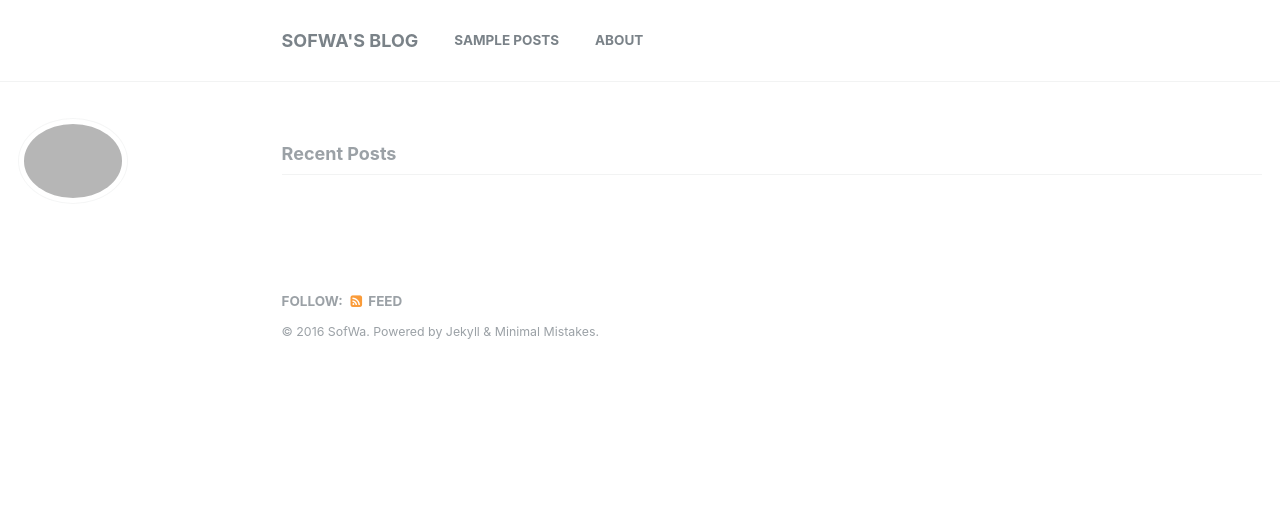
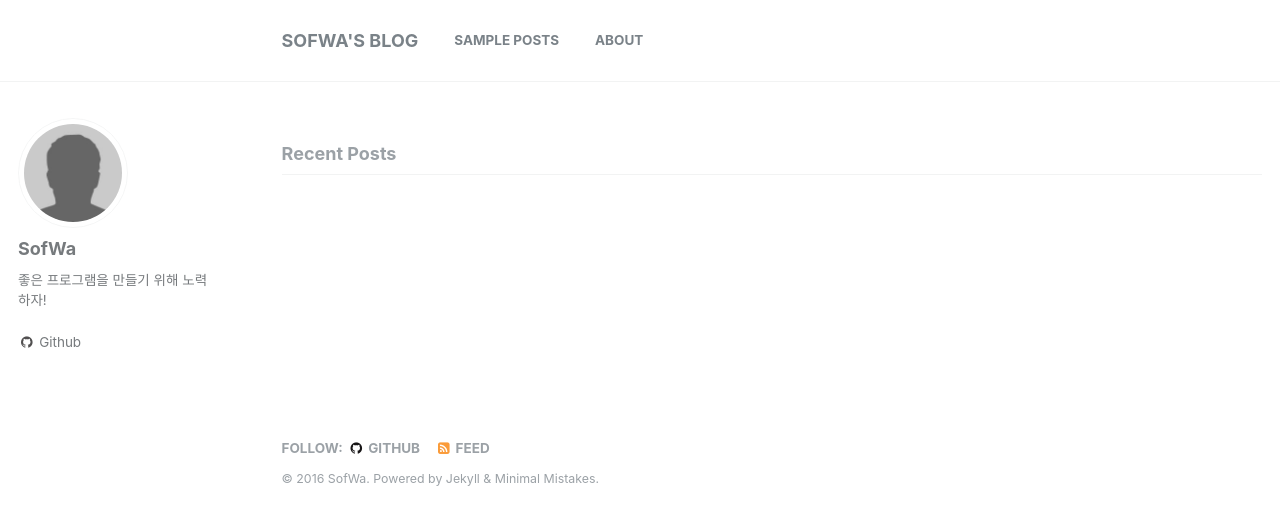
Before and after one commit to SofWa/custom-minimal-mistakes, a Jekyll site: the page built from index.html, in a window 1280 px wide. Shown: the top 525 px of the page. Built offline with Jekyll 4.4.1, drawn with Linux system fonts in a browser that asks for light colours.

Commit message:
Update _config.yml

```diff
--- a/_config.yml
+++ b/_config.yml
@@ -9,7 +9,7 @@
 locale                   : "ko-KR"
 title                    : "SofWa's Blog"
 title_separator          : "|"
-name                     : "SofWa"
+name                     : &name "SofWa"
 description              : &description "SofWa's Blog"
 url                      : http://sofwa.github.io # the base hostname & protocol for your site e.g. "https://mmistakes.github.io"
 baseurl                  : # the subpath of your site, e.g. "/blog"
@@ -62,35 +62,35 @@ google_ad_slot           :
 
 
 # Site Author
-author: SofWa
-#  name             :
-#  avatar           :
-#  bio              :
-#  location         :
-#  email            :
-#  uri              :
-#  bitbucket        :
-#  codepen          :
-#  dribbble         :
-#  flickr           :
-#  facebook         :
-#  foursquare       :
-#  github           :
-#  google_plus      :
-#  keybase          :
-#  instagram        :
-#  lastfm           :
-#  linkedin         :
-#  pinterest        :
-#  soundcloud       :
-#  stackoverflow    : # http://stackoverflow.com/users/123456/username
-#  steam            :
-#  tumblr           :
-#  twitter          :
-#  vine             :
-#  weibo            :
-#  xing             :
-#  youtube          :
+author:
+  name             : *name
+  avatar           : "bio-photo.jpg"
+  bio              : "좋은 프로그램을 만들기 위해 노력하자!"
+  location         :
+  email            :
+  uri              :
+  bitbucket        :
+  codepen          :
+  dribbble         :
+  flickr           :
+  facebook         :
+  foursquare       :
+  github           : "SofWa"
+  google_plus      :
+  keybase          :
+  instagram        :
+  lastfm           :
+  linkedin         :
+  pinterest        :
+  soundcloud       :
+  stackoverflow    : # http://stackoverflow.com/users/123456/username
+  steam            :
+  tumblr           :
+  twitter          :
+  vine             :
+  weibo            :
+  xing             :
+  youtube          :
 
 
 # Reading Files
```
